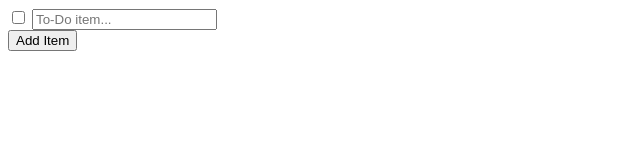
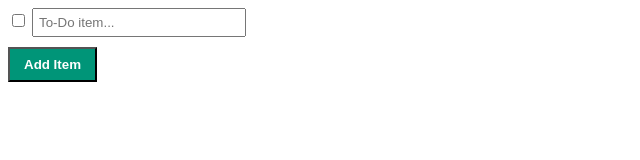
Before and after one commit to janalois/todo, a plain HTML site: page index.html in a window 1280 px wide. Shown: the whole page, without its empty margins (0-640 px from the left). Drawn offline with Linux system fonts and the light colour scheme.

Commit message:
Added Styling to css file

```diff
--- a/index.html
+++ b/index.html
@@ -15,6 +15,6 @@
         <input type="text" class="item-description" placeholder="To-Do item..." />
       </div>
     </div>
-    <button class="add">Add Item</button>
+    <button id="add">Add Item</button>
   </body>
 </html>
--- a/style.css
+++ b/style.css
@@ -0,0 +1,18 @@
+.item-description {
+  padding: 5px;
+  width: 200px;
+  margin-bottom: 10px;
+}
+
+.item-completed:checked + .item-description {
+  background: #dddddd;
+  text-decoration: line-through;
+}
+
+#add {
+  padding: 8px 14px;
+  font-weight: bold;
+  color: #ffffff;
+  background: #009578;
+  cursor: pointer;
+}
```
